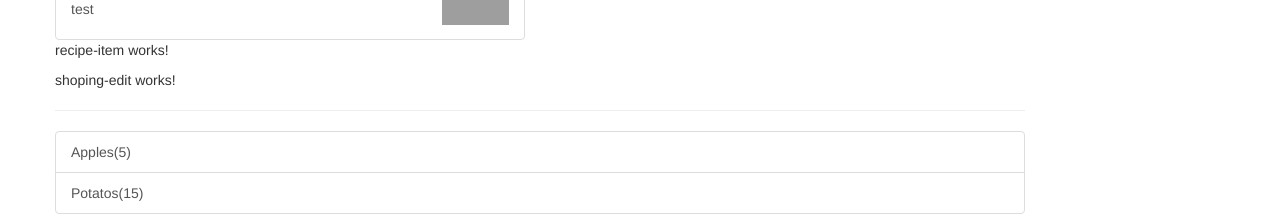
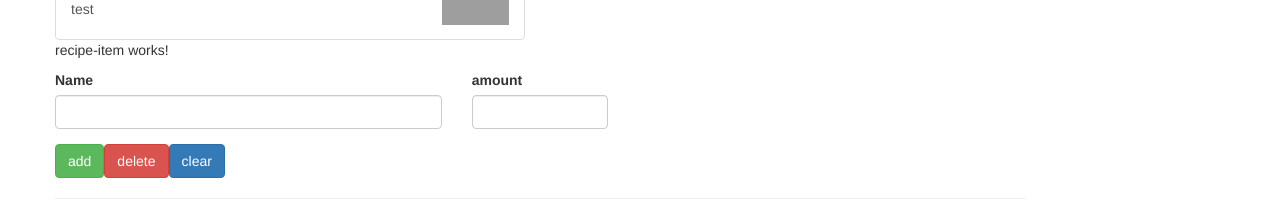
Before and after one commit to s-parshev/Max-Shoping-Recipe-App, an Angular app: page / in a window 1280 px wide. Shown: the part 335-552 px from the top of the page. Built offline with nearby package versions, Linux system fonts and the light colour scheme; grey boxes are pictures that could not be loaded.

Commit message:
shoping-edit html temp done

```diff
--- a/src/app/shoping/shoping-edit/shoping-edit.component.html
+++ b/src/app/shoping/shoping-edit/shoping-edit.component.html
@@ -1 +1,23 @@
-<p>shoping-edit works!</p>
+<div class="row">
+  <div class="col-xs-12">
+    <form action="">
+      <div class="row">
+        <div class="col-sm-5 form-group">
+          <label for="name">Name</label>
+          <input type="text" id="name" class="form-control">
+        </div>
+        <div class="col-sm-2 form-group">
+          <label for="amount">amount</label>
+          <input type="text" id="amount" class="form-control">
+        </div>
+      </div>
+      <div class="row">
+        <div class="col-xs-12">
+          <button class="btn btn-success" type="submit">add</button>
+          <button class="btn btn-danger" type="submit">delete</button>
+          <button class="btn btn-primary" type="button">clear</button>
+        </div>
+      </div>
+    </form>
+  </div>
+</div>
```
